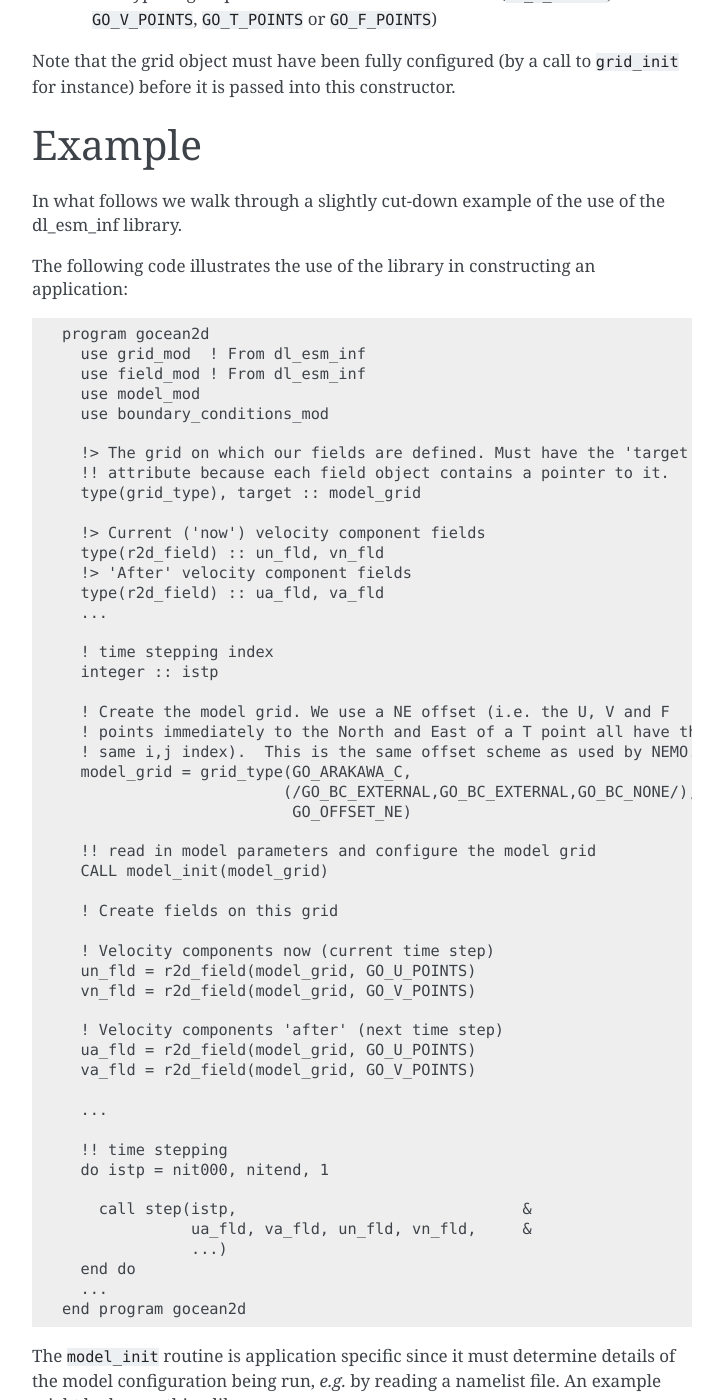
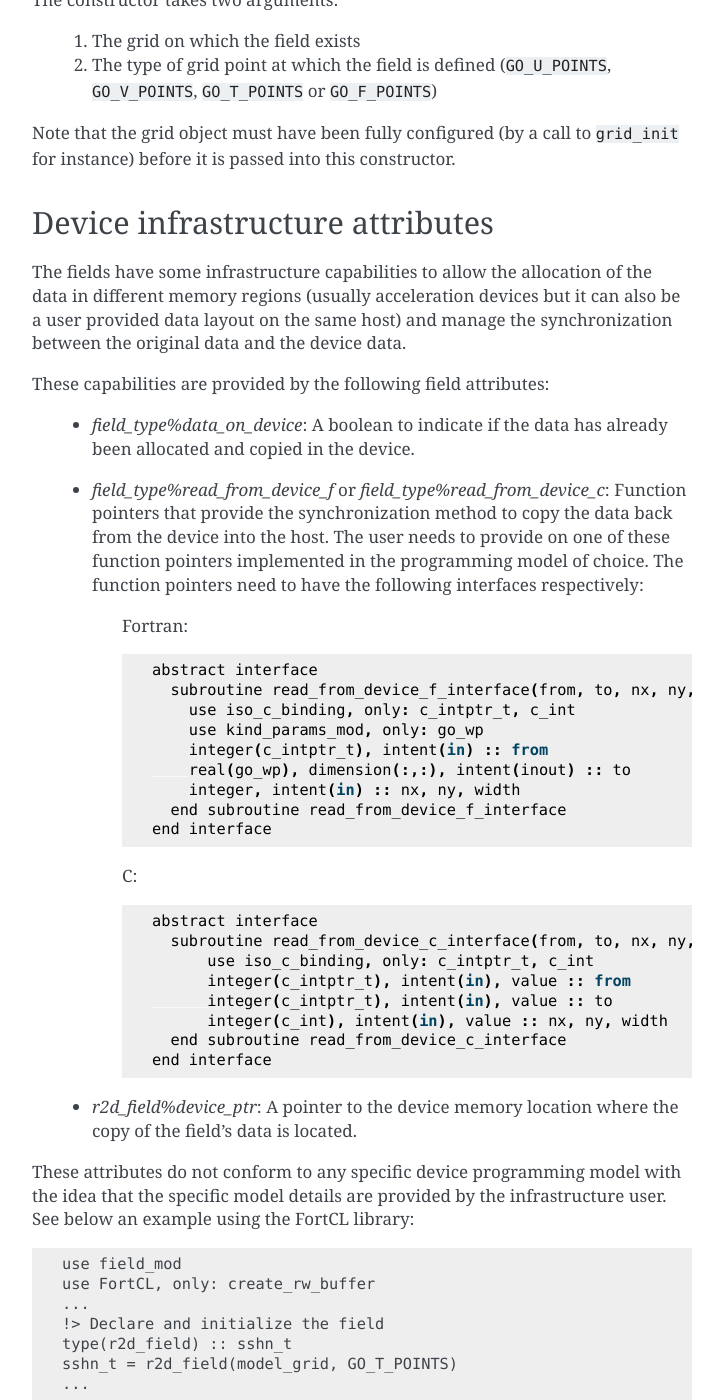
Before and after one commit to stfc/dl_esm_inf, a Sphinx documentation site: the page built from doc/api.rst, in a window 1280 px wide and 1400 px high, scrolled down 2926 px. Shown: the whole window, without its empty margins (388-1111 px from the left). Built offline with Sphinx 7.4.7, drawn with Linux system fonts in a browser that asks for light colours; some of the changed text lies outside the part shown.

Commit message:
Add documentation section about the fields device infrastructure

```diff
--- a/doc/api.rst
+++ b/doc/api.rst
@@ -107,6 +107,9 @@ supported by this routine.
 Fields
 ++++++
 
+The field constructor method
+############################
+
 Once a model has a grid defined it will require one or more
 fields. dl_esm_inf contains a ``field_mod`` module which defines an
 ``r2d_field`` type (real, 2-dimensional field) and associated
@@ -133,6 +136,87 @@ Note that the grid object must have been fully configured (by a
 call to ``grid_init`` for instance) before it is passed into this
 constructor.
 
+
+Device infrastructure attributes
+################################
+
+The fields have some infrastructure capabilities to allow the allocation of
+the data in different memory regions (usually acceleration devices but it
+can also be a user provided data layout on the same host) and manage the
+synchronization between the original data and the device data.
+
+These capabilities are provided by the following field attributes:
+
+ - `field_type%data_on_device`: A boolean to indicate if the data has already
+   been allocated and copied in the device.
+
+ - `field_type%read_from_device_f` or `field_type%read_from_device_c`: Function
+   pointers that provide the synchronization method to copy the data back from
+   the device into the host. The user needs to provide on one of these function
+   pointers implemented in the programming model of choice. The function pointers
+   need to have the following interfaces respectively:
+
+    Fortran::
+
+      abstract interface
+        subroutine read_from_device_f_interface(from, to, nx, ny, width)
+          use iso_c_binding, only: c_intptr_t, c_int
+          use kind_params_mod, only: go_wp
+          integer(c_intptr_t), intent(in) :: from
+          real(go_wp), dimension(:,:), intent(inout) :: to
+          integer, intent(in) :: nx, ny, width
+        end subroutine read_from_device_f_interface
+      end interface
+
+    C::
+
+      abstract interface
+        subroutine read_from_device_c_interface(from, to, nx, ny, width)
+            use iso_c_binding, only: c_intptr_t, c_int
+            integer(c_intptr_t), intent(in), value :: from
+            integer(c_intptr_t), intent(in), value :: to
+            integer(c_int), intent(in), value :: nx, ny, width
+        end subroutine read_from_device_c_interface
+      end interface
+
+ - `r2d_field%device_ptr`: A pointer to the device memory location where the
+   copy of the field's data is located.
+
+These attributes do not conform to any specific device programming model with the
+idea that the specific model details are provided by the infrastructure user. See
+below an example using the FortCL library::
+
+  use field_mod
+  use FortCL, only: create_rw_buffer
+  ...
+  !> Declare and initialize the field
+  type(r2d_field) :: sshn_t
+  sshn_t = r2d_field(model_grid, GO_T_POINTS)
+  ...
+
+  sshn_t%device_ptr = create_rw_buffer(size_in_bytes)
+  sshn_t%data_on_device = .true.
+  sshn_t%read_from_device_f = read_function
+
+  ...
+
+  ! Code using sshn_t%device_ptr
+  ...
+
+  ! The data will be copied back from the device to the host at this point
+  write(*,*) sshn_t%get_data(10,10)
+
+  contains
+
+  subroutine read_function(from, to, nx, ny, width)
+    use FortCL, only: read_buffer
+    use iso_c_binding, only: c_intptr_t, c_int
+    integer(c_intptr_t), intent(in) :: from
+    real(go_wp), dimension(:,:), intent(inout) :: to
+    integer, intent(in) :: nx, ny, width
+    ! Use width instead of nx in case there is padding elements
+    call read_buffer(from, to, int(width*ny, kind=8))
+  end subroutine read_fortcl
 
 Example
 +++++++
--- a/doc/conf.py
+++ b/doc/conf.py
@@ -20,8 +20,8 @@
 # -- Project information -----------------------------------------------------
 
 project = 'dl_esm_inf'
-copyright = '2018, Rupert Ford, Joerg Henrichs, Andrew Porter'
-author = 'Rupert Ford, Joerg Henrichs, Andrew Porter'
+copyright = '2018-2020, Rupert Ford, Joerg Henrichs, Andrew Porter, Sergi Siso'
+author = 'Rupert Ford, Joerg Henrichs, Andrew Porter, Sergi Siso'
 
 # The short X.Y version
 version = ''
@@ -133,7 +133,7 @@ latex_elements = {
 #  author, documentclass [howto, manual, or own class]).
 latex_documents = [
     (master_doc, 'dl_esm_inf.tex', 'dl\\_esm\\_inf Documentation',
-     'Rupert Ford, Joerg Henrichs, Andrew Porter', 'manual'),
+     'Rupert Ford, Joerg Henrichs, Andrew Porter, Sergi Siso', 'manual'),
 ]
 
 
```
